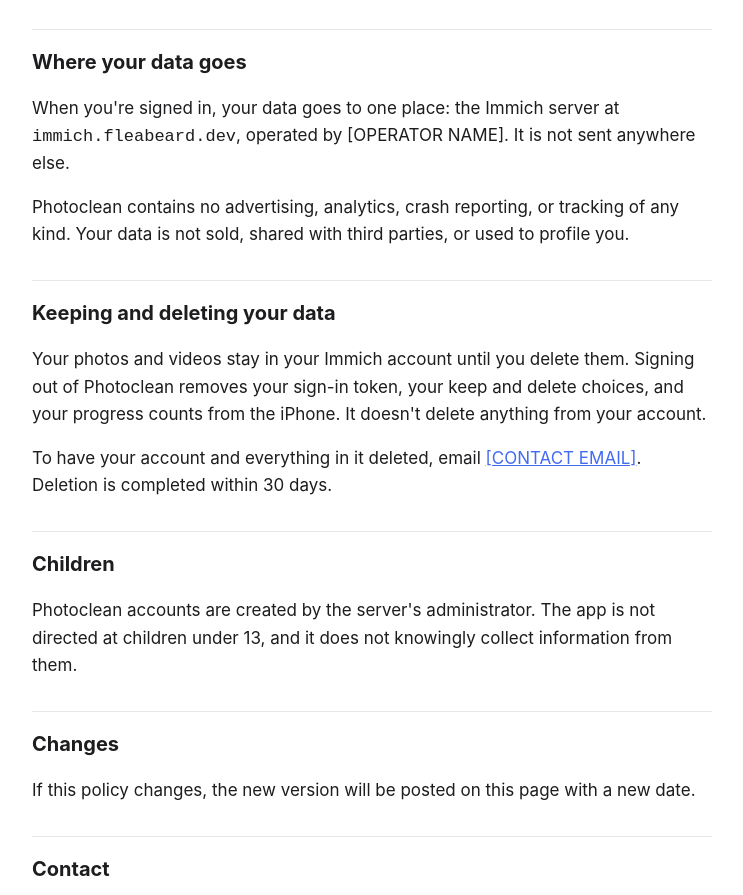
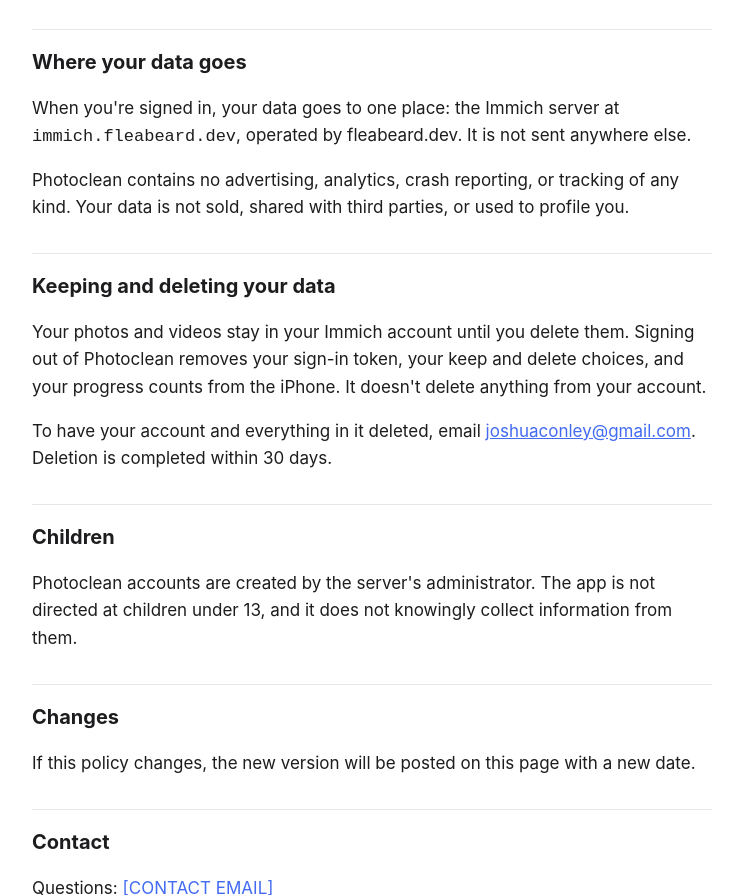
Before and after one commit to fleabeard69/fleabeard.dev, a plain HTML site: page privacy-policy.html in a window 1280 px wide. Shown: the part 880-1775 px from the top of the page, without its empty margins (268-1011 px from the left). Drawn offline with Linux system fonts and the light colour scheme.

Commit message:
Update privacy-policy.html

```diff
--- a/privacy-policy.html
+++ b/privacy-policy.html
@@ -30,12 +30,12 @@
 <p><strong>Your progress.</strong> Photoclean counts how many items you've deleted toward the next Clean Up and how many it has cleared from your iPhone, to show the progress bar and celebrations. These counts stay on your iPhone and are never sent anywhere.</p>
 
 <h2>Where your data goes</h2>
-<p>When you're signed in, your data goes to one place: the Immich server at <code>immich.fleabeard.dev</code>, operated by [OPERATOR NAME]. It is not sent anywhere else.</p>
+<p>When you're signed in, your data goes to one place: the Immich server at <code>immich.fleabeard.dev</code>, operated by fleabeard.dev. It is not sent anywhere else.</p>
 <p>Photoclean contains no advertising, analytics, crash reporting, or tracking of any kind. Your data is not sold, shared with third parties, or used to profile you.</p>
 
 <h2>Keeping and deleting your data</h2>
 <p>Your photos and videos stay in your Immich account until you delete them. Signing out of Photoclean removes your sign-in token, your keep and delete choices, and your progress counts from the iPhone. It doesn't delete anything from your account.</p>
-<p>To have your account and everything in it deleted, email <a href="mailto:[CONTACT EMAIL]">[CONTACT EMAIL]</a>. Deletion is completed within 30 days.</p>
+<p>To have your account and everything in it deleted, email <a href="mailto:joshuaconley@gmail.com">joshuaconley@gmail.com</a>. Deletion is completed within 30 days.</p>
 
 <h2>Children</h2>
 <p>Photoclean accounts are created by the server's administrator. The app is not directed at children under 13, and it does not knowingly collect information from them.</p>
```
